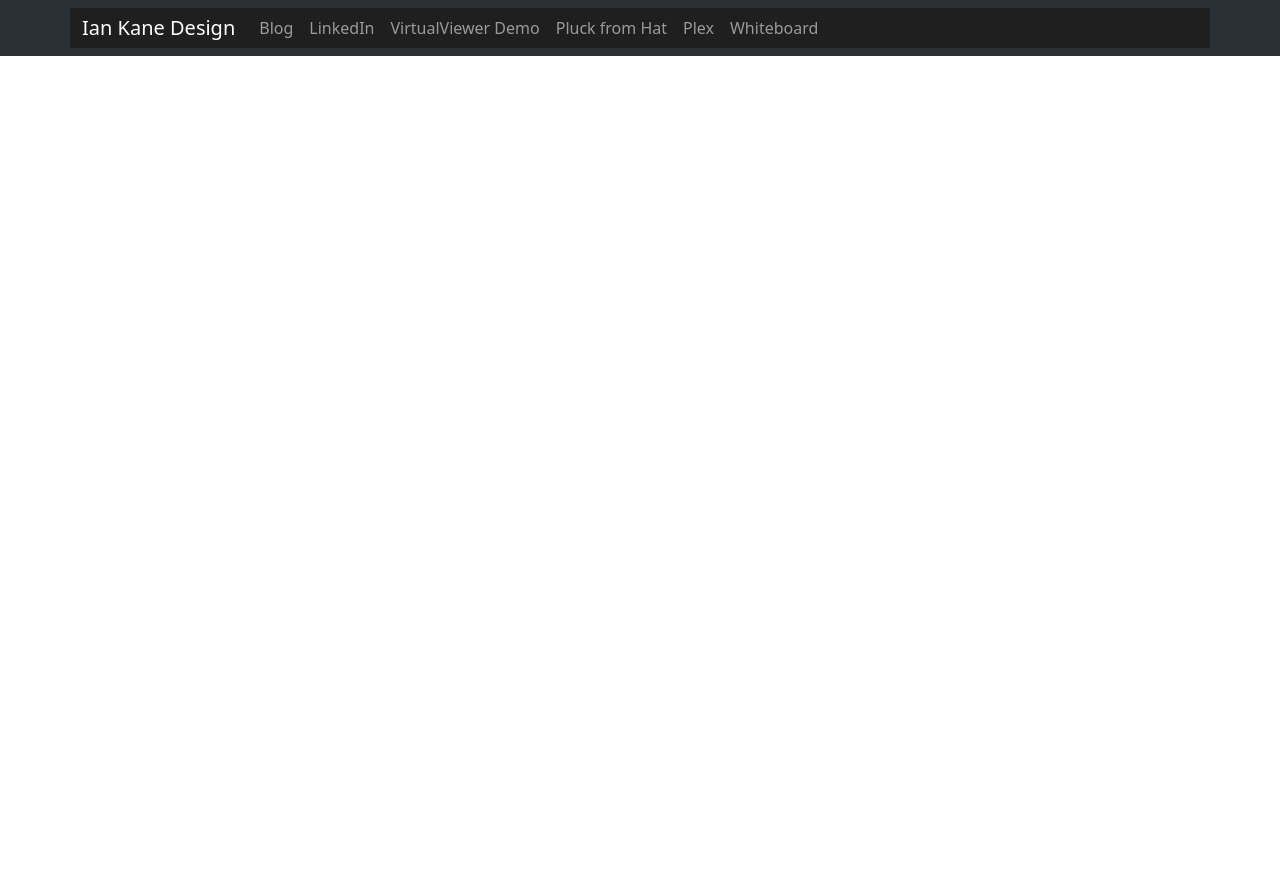
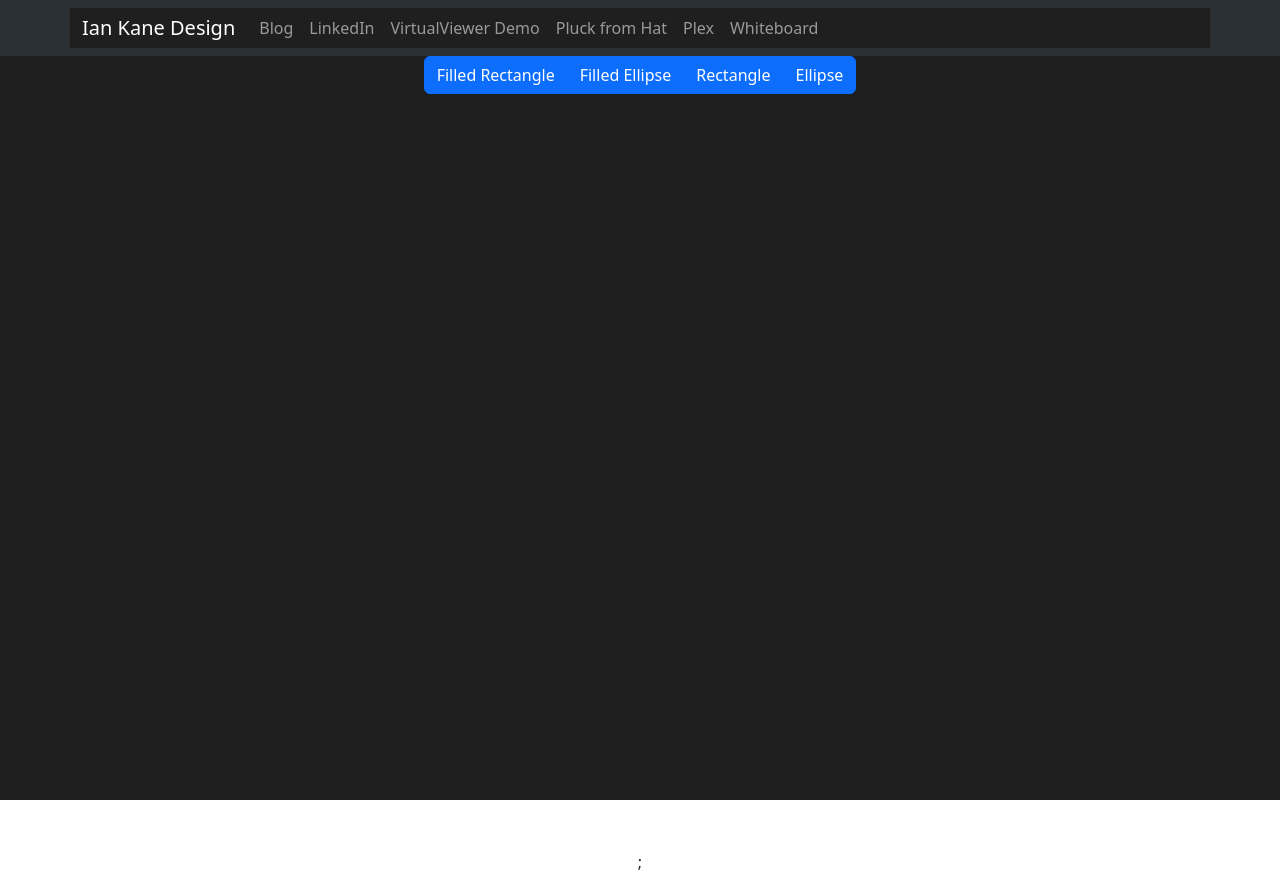
Before and after one commit to iankane/iankane.github.io, a React (Create React App) app: page /#/Whiteboard in a window 1280 px wide. Shown: the top 874 px of the page. Before the commit the page ends 812 px from the top, so only its background shows below. Built offline with nearby package versions, Linux system fonts and the light colour scheme; no server answers.

Commit message:
FilledRect start
This is about an hours work on the whiteboard. The events are firing, I just need to understand how to use state to get the mouse inputs to the draw functions.

```diff
--- /dev/null
+++ b/src/components/Canvas.jsx
@@ -0,0 +1,106 @@
+import React, { useEffect, useRef, useState } from "react";
+
+const Canvas = (props) => {
+  const canvasRef = useRef(null);
+  var [startX, setStartX] = useState(0);
+  var [startY, setStartY] = useState(0);
+  var [endX, setEndX] = useState(0);
+  var [endY, setEndY] = useState(0);
+
+  var [mouseState, setMouseState] = useState(-1);
+
+  var mouseDownHandler = function (e) {
+    setStartX(e.x);
+    setStartY(e.y);
+    setMouseState(0);
+  };
+
+  var mouseMoveHandler = function (e) {
+    if (startX || startY === 0) {
+      return;
+    }
+  };
+
+  var mouseUpHandler = function (e) {
+    setEndX(e.x);
+    setEndY(e.y);
+    setMouseState(2);
+  };
+
+  useEffect(() => {
+    //MouseDown
+    let canvas = canvasRef.current;
+    let ctx = canvas.getContext("2d");
+    if (mouseState === 0) {
+      ctx.moveTo(startX, startY);
+      ctx.fillStyle = "white";
+    } else if (mouseState === 1) {
+    } else if (mouseState === 2) {
+      console.log(
+        "Start: (" +
+          startX +
+          "," +
+          startY +
+          ") End: (" +
+          endX +
+          "," +
+          endY +
+          ")"
+      );
+      let drawX = 0,
+        drawY = 0;
+      if (startX < endX) {
+        drawX = startX;
+      } else {
+        drawX = endX;
+      }
+      if (startY < endY) {
+        drawY = startY;
+      } else {
+        drawY = endY;
+      }
+      const width = Math.abs(startX - endX);
+      const height = Math.abs(startY - endY);
+      if (props.currentTool == 1) {
+        ctx.fillStyle = "red";
+        ctx.fillRect(drawX, drawY, width, height);
+        console.log(
+          "Rect drawing: (" +
+            drawX +
+            "," +
+            drawY +
+            ") Width: " +
+            width +
+            ", Height: " +
+            height
+        );
+      }
+      setStartX(0);
+      setStartY(0);
+      setEndX(0);
+      setEndY(0);
+    }
+  }, [mouseState, startX, startY, endX, endY]);
+
+  //   useEffect(() => {
+  //     //draw on canvas
+  //     let canvas = canvasRef.current;
+  //     let ctx = canvas.getContext("2d");
+  //     ctx.moveTo(0, 0);
+  //     ctx.fillStyle = "white";
+  //     ctx.fillRect(0, 0, props.width, props.height);
+  //   });
+
+  return (
+    <canvas
+      ref={canvasRef}
+      width={props.width}
+      height={props.height}
+      onMouseDown={mouseDownHandler}
+      onMouseMove={mouseMoveHandler}
+      onMouseUp={mouseUpHandler}
+    />
+  );
+};
+
+export default Canvas;
--- a/src/components/HatPicker.jsx
+++ b/src/components/HatPicker.jsx
@@ -1,6 +1,6 @@
 import React, { useState } from "react";
 import { Form, Button, Row, Col, Container } from "react-bootstrap";
-import { randomMax } from "../Helper";
+import { randomMax } from "../js/Helper.js";
 
 const Home = () => {
   const [result, setResult] = useState("Result");
--- /dev/null
+++ b/src/components/ToolTray.jsx
@@ -0,0 +1,43 @@
+import { useState } from "react";
+import ToggleButton from "react-bootstrap/ToggleButton";
+import ToggleButtonGroup from "react-bootstrap/ToggleButtonGroup";
+
+function ToolTray(props) {
+  const [value, setValue] = useState([]);
+
+  /*
+   * The second argument that will be passed to
+   * `handleChange` from `ToggleButtonGroup`
+   * is the SyntheticEvent object, but we are
+   * not using it in this example so we will omit it.
+   */
+  const handleChange = (val) => {
+    console.log("Tool set to: " + val);
+    setValue(val);
+    props.setter(val);
+  };
+
+  return (
+    <ToggleButtonGroup
+      type="radio"
+      name="tools"
+      value={value}
+      onChange={handleChange}
+    >
+      <ToggleButton id="filledRectangleBTN" value={1}>
+        Filled Rectangle
+      </ToggleButton>
+      <ToggleButton id="filledEllipseBTN" value={2}>
+        Filled Ellipse
+      </ToggleButton>
+      <ToggleButton id="rectangleBTN" value={3}>
+        Rectangle
+      </ToggleButton>
+      <ToggleButton id="ellipseBTN" value={4}>
+        Ellipse
+      </ToggleButton>
+    </ToggleButtonGroup>
+  );
+}
+
+export default ToolTray;
--- a/src/components/Whiteboard.jsx
+++ b/src/components/Whiteboard.jsx
@@ -1,16 +1,20 @@
-import React, { useEffect, useRef } from "react";
+import React, { useState } from "react";
+import Canvas from "./Canvas";
+import ToolTray from "./ToolTray";
 
 const Whiteboard = (props) => {
-  const canvasRef = useRef(null);
-  useEffect(() => {
-    let canvas = canvasRef.current;
-    let ctx = canvas.getContext("2d");
-    ctx.moveTo(0, 0);
-    ctx.fillStyle = "white";
-    ctx.fillRect(0, 0, props.width, props.height);
-    //draw on canvas
-  });
-  return <canvas ref={canvasRef} width={props.width} height={props.height} />;
+  var [currentTool, setCurrentTool] = useState(-1);
+  return (
+    <>
+      <ToolTray setter={setCurrentTool} />
+      <Canvas
+        width={props.width}
+        height={props.height}
+        currentTool={currentTool}
+      ></Canvas>
+      ;
+    </>
+  );
 };
 
 export default Whiteboard;
```
Also changed, not shown: src/js/Helper.js (renamed from src/Helper.js).
